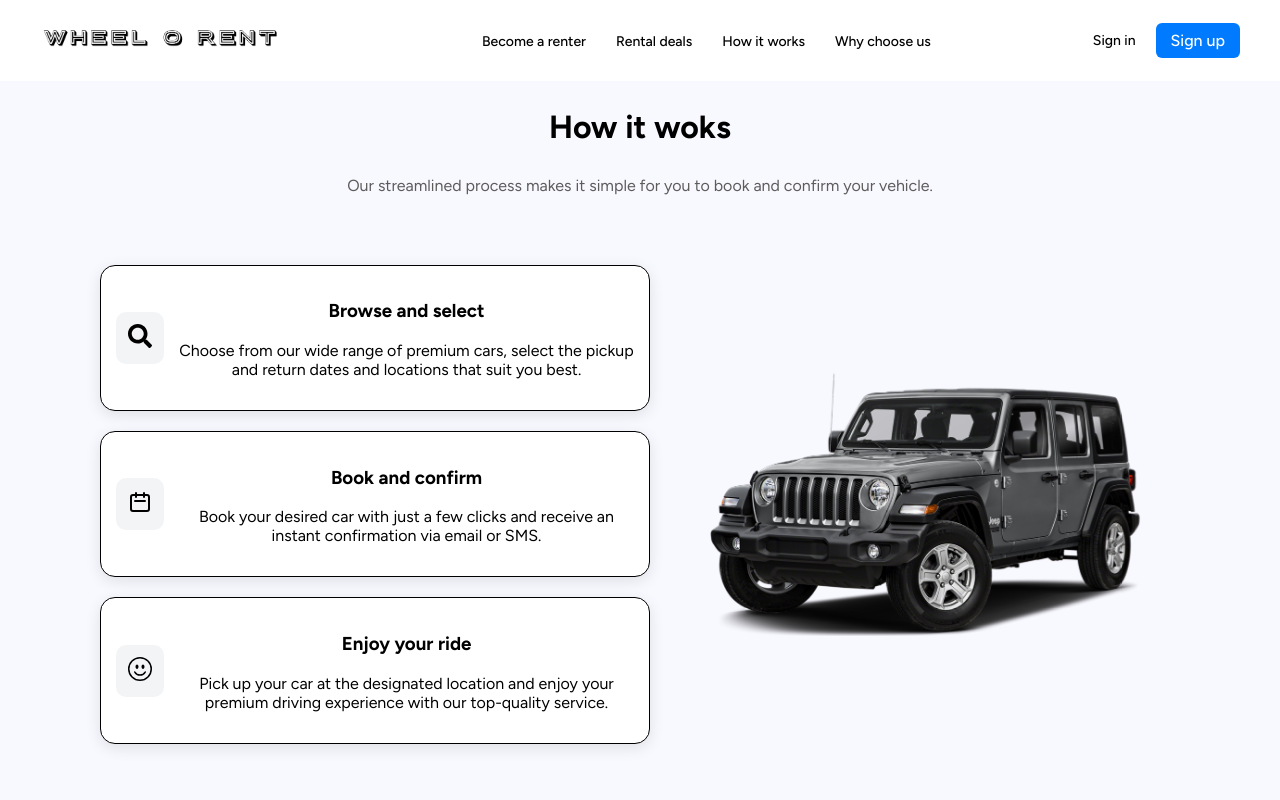
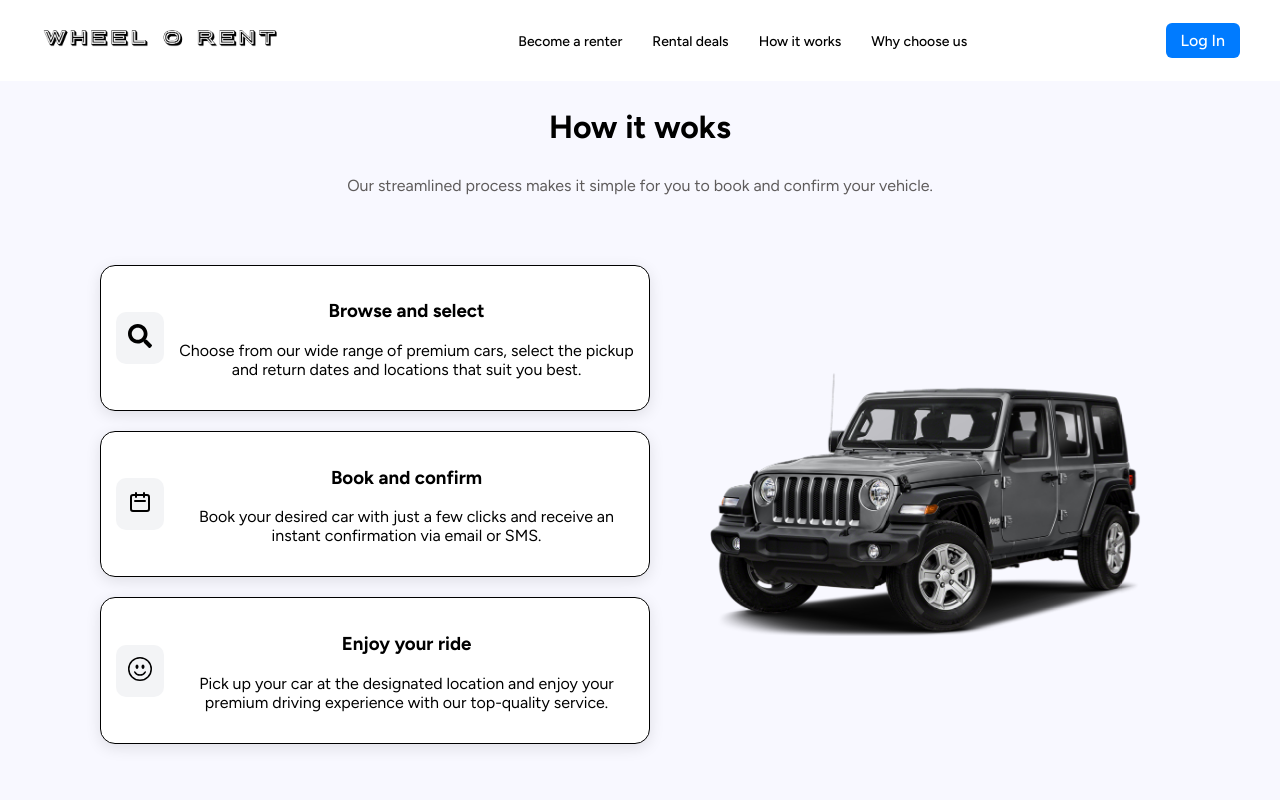
Before and after one commit to AkshatAwa/Wheelorent, a React (Vite) app: page / in a window 1280 px wide. Shown: the top 800 px of the page. Built offline with nearby package versions, Linux system fonts and the light colour scheme.

Commit message:
Login Button Added

```diff
--- a/src/assets/Component/navbar/Navbar.jsx
+++ b/src/assets/Component/navbar/Navbar.jsx
@@ -20,8 +20,7 @@ const Navbar = () => {
 
       {/* Right Side (Sign In & Sign Up) */}
       <div className="auth-buttons">
-        <a href="#" className="sign-in">Sign in</a>
-        <a href="#" className="sign-up">Sign up</a>
+        <a href="#" className="Log-in">Log In </a>
       </div>
     </nav>
   );
--- a/src/assets/Component/navbar/navbar.css
+++ b/src/assets/Component/navbar/navbar.css
@@ -41,14 +41,9 @@
     gap: 20px;
 }
 
-.sign-in {
-    text-decoration: none;
-    color: black;
-    font-size: 14px;
-    font-weight: 500;
-}
 
-.sign-up {
+
+.Log-in {
     background-color: #007bff;
     color: white;
     padding: 8px 15px;
```
